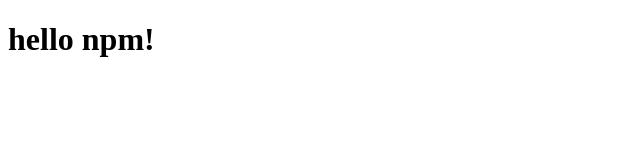
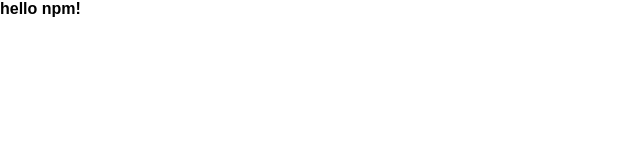
Before and after one commit to ahenteti/npm-demo, a website: page src/index.html in a window 1280 px wide. Shown: the whole page, without its empty margins (0-640 px from the left). Drawn offline with nearby package versions, Linux system fonts and the light colour scheme; files that its build step writes are made by us from their sources; a web font is replaced by a local one.

Commit message:
add sass npm utility to style index.html file

```diff
--- a/package.json
+++ b/package.json
@@ -5,8 +5,9 @@
   "main": "index.js",
   "scripts": {
     "tsc": "tsc",
-    "prestart": "tsc && cp src/index.html dist",
-    "start": "cross-env PORT=4001 node dist/index.js",
+    "sass": "sass src/styles/styles.scss dist/styles.css",
+    "prestart": "npm run tsc && npm run sass && cp src/index.html dist && cp src/static/* dist",
+    "start": "cross-env PORT=4000 node dist/index.js",
     "test": "echo \"Error: no test specified\" && exit 1"
   },
   "keywords": [],
@@ -18,6 +19,7 @@
     "@types/express": "^4.17.7",
     "@types/node": "^14.0.23",
     "cross-env": "^7.0.2",
+    "sass": "^1.26.10",
     "tslint": "^6.1.2",
     "typescript": "^3.9.6"
   }
--- a/src/index.html
+++ b/src/index.html
@@ -3,6 +3,8 @@
   <head>
     <meta charset="UTF-8" />
     <meta name="viewport" content="width=device-width, initial-scale=1.0" />
+    <link rel="icon" type="image/x-icon" href="favicon.png" />
+    <link rel="stylesheet" href="styles.css" />
     <title>npm-demo</title>
   </head>
   <body>
--- a/src/index.ts
+++ b/src/index.ts
@@ -1,6 +1,8 @@
 import express = require('express');
 const app: express.Application = express();
 const port = process.env.PORT || 4000;
+
+app.use(express.static(__dirname));
 
 app.get('/', function (req, res) {
   console.log("enter get('/') method");
--- /dev/null
+++ b/src/styles/common.scss
@@ -0,0 +1,32 @@
+:root {
+  @media screen and (max-width: 480px) {
+    --font-size: 45%;
+  }
+
+  @media screen and (min-width: 481px) and (max-width: 720px) {
+    --font-size: 52%;
+  }
+  @media screen and (min-width: 721px) {
+    --font-size: 62.5%;
+  }
+}
+
+html {
+  font-size: var(--font-size);
+}
+
+body {
+  font-family: 'Poppins', sans-serif;
+}
+
+*,
+*::before,
+*::after {
+  padding: 0;
+  margin: 0;
+  box-sizing: border-box;
+}
+
+* {
+  font-size: 1.6rem;
+}
--- /dev/null
+++ b/src/styles/fonts.scss
@@ -0,0 +1,159 @@
+/* latin-ext */
+@font-face {
+  font-family: 'Poppins';
+  font-style: italic;
+  font-weight: 100;
+  font-display: swap;
+  src: local('Poppins Thin Italic'), local('Poppins-ThinItalic'),
+    url(https://fonts.gstatic.com/s/poppins/v11/pxiAyp8kv8JHgFVrJJLmE0tMMPKzSQ.woff2) format('woff2');
+  unicode-range: U+0100-024F, U+0259, U+1E00-1EFF, U+2020, U+20A0-20AB, U+20AD-20CF, U+2113, U+2C60-2C7F, U+A720-A7FF;
+}
+/* latin */
+@font-face {
+  font-family: 'Poppins';
+  font-style: italic;
+  font-weight: 100;
+  font-display: swap;
+  src: local('Poppins Thin Italic'), local('Poppins-ThinItalic'),
+    url(https://fonts.gstatic.com/s/poppins/v11/pxiAyp8kv8JHgFVrJJLmE0tCMPI.woff2) format('woff2');
+  unicode-range: U+0000-00FF, U+0131, U+0152-0153, U+02BB-02BC, U+02C6, U+02DA, U+02DC, U+2000-206F, U+2074, U+20AC, U+2122, U+2191, U+2193, U+2212,
+    U+2215, U+FEFF, U+FFFD;
+}
+/* latin-ext */
+@font-face {
+  font-family: 'Poppins';
+  font-style: italic;
+  font-weight: 300;
+  font-display: swap;
+  src: local('Poppins Light Italic'), local('Poppins-LightItalic'),
+    url(https://fonts.gstatic.com/s/poppins/v11/pxiDyp8kv8JHgFVrJJLm21lVGdeOcEg.woff2) format('woff2');
+  unicode-range: U+0100-024F, U+0259, U+1E00-1EFF, U+2020, U+20A0-20AB, U+20AD-20CF, U+2113, U+2C60-2C7F, U+A720-A7FF;
+}
+/* latin */
+@font-face {
+  font-family: 'Poppins';
+  font-style: italic;
+  font-weight: 300;
+  font-display: swap;
+  src: local('Poppins Light Italic'), local('Poppins-LightItalic'),
+    url(https://fonts.gstatic.com/s/poppins/v11/pxiDyp8kv8JHgFVrJJLm21lVF9eO.woff2) format('woff2');
+  unicode-range: U+0000-00FF, U+0131, U+0152-0153, U+02BB-02BC, U+02C6, U+02DA, U+02DC, U+2000-206F, U+2074, U+20AC, U+2122, U+2191, U+2193, U+2212,
+    U+2215, U+FEFF, U+FFFD;
+}
+/* latin-ext */
+@font-face {
+  font-family: 'Poppins';
+  font-style: italic;
+  font-weight: 400;
+  font-display: swap;
+  src: local('Poppins Italic'), local('Poppins-Italic'),
+    url(https://fonts.gstatic.com/s/poppins/v11/pxiGyp8kv8JHgFVrJJLufntAKPY.woff2) format('woff2');
+  unicode-range: U+0100-024F, U+0259, U+1E00-1EFF, U+2020, U+20A0-20AB, U+20AD-20CF, U+2113, U+2C60-2C7F, U+A720-A7FF;
+}
+/* latin */
+@font-face {
+  font-family: 'Poppins';
+  font-style: italic;
+  font-weight: 400;
+  font-display: swap;
+  src: local('Poppins Italic'), local('Poppins-Italic'), url(https://fonts.gstatic.com/s/poppins/v11/pxiGyp8kv8JHgFVrJJLucHtA.woff2) format('woff2');
+  unicode-range: U+0000-00FF, U+0131, U+0152-0153, U+02BB-02BC, U+02C6, U+02DA, U+02DC, U+2000-206F, U+2074, U+20AC, U+2122, U+2191, U+2193, U+2212,
+    U+2215, U+FEFF, U+FFFD;
+}
+/* latin-ext */
+@font-face {
+  font-family: 'Poppins';
+  font-style: italic;
+  font-weight: 700;
+  font-display: swap;
+  src: local('Poppins Bold Italic'), local('Poppins-BoldItalic'),
+    url(https://fonts.gstatic.com/s/poppins/v11/pxiDyp8kv8JHgFVrJJLmy15VGdeOcEg.woff2) format('woff2');
+  unicode-range: U+0100-024F, U+0259, U+1E00-1EFF, U+2020, U+20A0-20AB, U+20AD-20CF, U+2113, U+2C60-2C7F, U+A720-A7FF;
+}
+/* latin */
+@font-face {
+  font-family: 'Poppins';
+  font-style: italic;
+  font-weight: 700;
+  font-display: swap;
+  src: local('Poppins Bold Italic'), local('Poppins-BoldItalic'),
+    url(https://fonts.gstatic.com/s/poppins/v11/pxiDyp8kv8JHgFVrJJLmy15VF9eO.woff2) format('woff2');
+  unicode-range: U+0000-00FF, U+0131, U+0152-0153, U+02BB-02BC, U+02C6, U+02DA, U+02DC, U+2000-206F, U+2074, U+20AC, U+2122, U+2191, U+2193, U+2212,
+    U+2215, U+FEFF, U+FFFD;
+}
+/* latin-ext */
+@font-face {
+  font-family: 'Poppins';
+  font-style: normal;
+  font-weight: 100;
+  font-display: swap;
+  src: local('Poppins Thin'), local('Poppins-Thin'), url(https://fonts.gstatic.com/s/poppins/v11/pxiGyp8kv8JHgFVrLPTufntAKPY.woff2) format('woff2');
+  unicode-range: U+0100-024F, U+0259, U+1E00-1EFF, U+2020, U+20A0-20AB, U+20AD-20CF, U+2113, U+2C60-2C7F, U+A720-A7FF;
+}
+/* latin */
+@font-face {
+  font-family: 'Poppins';
+  font-style: normal;
+  font-weight: 100;
+  font-display: swap;
+  src: local('Poppins Thin'), local('Poppins-Thin'), url(https://fonts.gstatic.com/s/poppins/v11/pxiGyp8kv8JHgFVrLPTucHtA.woff2) format('woff2');
+  unicode-range: U+0000-00FF, U+0131, U+0152-0153, U+02BB-02BC, U+02C6, U+02DA, U+02DC, U+2000-206F, U+2074, U+20AC, U+2122, U+2191, U+2193, U+2212,
+    U+2215, U+FEFF, U+FFFD;
+}
+/* latin-ext */
+@font-face {
+  font-family: 'Poppins';
+  font-style: normal;
+  font-weight: 300;
+  font-display: swap;
+  src: local('Poppins Light'), local('Poppins-Light'), url(https://fonts.gstatic.com/s/poppins/v11/pxiByp8kv8JHgFVrLDz8Z1JlFc-K.woff2) format('woff2');
+  unicode-range: U+0100-024F, U+0259, U+1E00-1EFF, U+2020, U+20A0-20AB, U+20AD-20CF, U+2113, U+2C60-2C7F, U+A720-A7FF;
+}
+/* latin */
+@font-face {
+  font-family: 'Poppins';
+  font-style: normal;
+  font-weight: 300;
+  font-display: swap;
+  src: local('Poppins Light'), local('Poppins-Light'), url(https://fonts.gstatic.com/s/poppins/v11/pxiByp8kv8JHgFVrLDz8Z1xlFQ.woff2) format('woff2');
+  unicode-range: U+0000-00FF, U+0131, U+0152-0153, U+02BB-02BC, U+02C6, U+02DA, U+02DC, U+2000-206F, U+2074, U+20AC, U+2122, U+2191, U+2193, U+2212,
+    U+2215, U+FEFF, U+FFFD;
+}
+/* latin-ext */
+@font-face {
+  font-family: 'Poppins';
+  font-style: normal;
+  font-weight: 400;
+  font-display: swap;
+  src: local('Poppins Regular'), local('Poppins-Regular'), url(https://fonts.gstatic.com/s/poppins/v11/pxiEyp8kv8JHgFVrJJnecmNE.woff2) format('woff2');
+  unicode-range: U+0100-024F, U+0259, U+1E00-1EFF, U+2020, U+20A0-20AB, U+20AD-20CF, U+2113, U+2C60-2C7F, U+A720-A7FF;
+}
+/* latin */
+@font-face {
+  font-family: 'Poppins';
+  font-style: normal;
+  font-weight: 400;
+  font-display: swap;
+  src: local('Poppins Regular'), local('Poppins-Regular'), url(https://fonts.gstatic.com/s/poppins/v11/pxiEyp8kv8JHgFVrJJfecg.woff2) format('woff2');
+  unicode-range: U+0000-00FF, U+0131, U+0152-0153, U+02BB-02BC, U+02C6, U+02DA, U+02DC, U+2000-206F, U+2074, U+20AC, U+2122, U+2191, U+2193, U+2212,
+    U+2215, U+FEFF, U+FFFD;
+}
+/* latin-ext */
+@font-face {
+  font-family: 'Poppins';
+  font-style: normal;
+  font-weight: 700;
+  font-display: swap;
+  src: local('Poppins Bold'), local('Poppins-Bold'), url(https://fonts.gstatic.com/s/poppins/v11/pxiByp8kv8JHgFVrLCz7Z1JlFc-K.woff2) format('woff2');
+  unicode-range: U+0100-024F, U+0259, U+1E00-1EFF, U+2020, U+20A0-20AB, U+20AD-20CF, U+2113, U+2C60-2C7F, U+A720-A7FF;
+}
+/* latin */
+@font-face {
+  font-family: 'Poppins';
+  font-style: normal;
+  font-weight: 700;
+  font-display: swap;
+  src: local('Poppins Bold'), local('Poppins-Bold'), url(https://fonts.gstatic.com/s/poppins/v11/pxiByp8kv8JHgFVrLCz7Z1xlFQ.woff2) format('woff2');
+  unicode-range: U+0000-00FF, U+0131, U+0152-0153, U+02BB-02BC, U+02C6, U+02DA, U+02DC, U+2000-206F, U+2074, U+20AC, U+2122, U+2191, U+2193, U+2212,
+    U+2215, U+FEFF, U+FFFD;
+}
--- /dev/null
+++ b/src/styles/styles.scss
@@ -0,0 +1,2 @@
+@import 'fonts.scss';
+@import 'common.scss';
```
Also changed, not shown: src/static/favicon.png (added), 1 other file.
